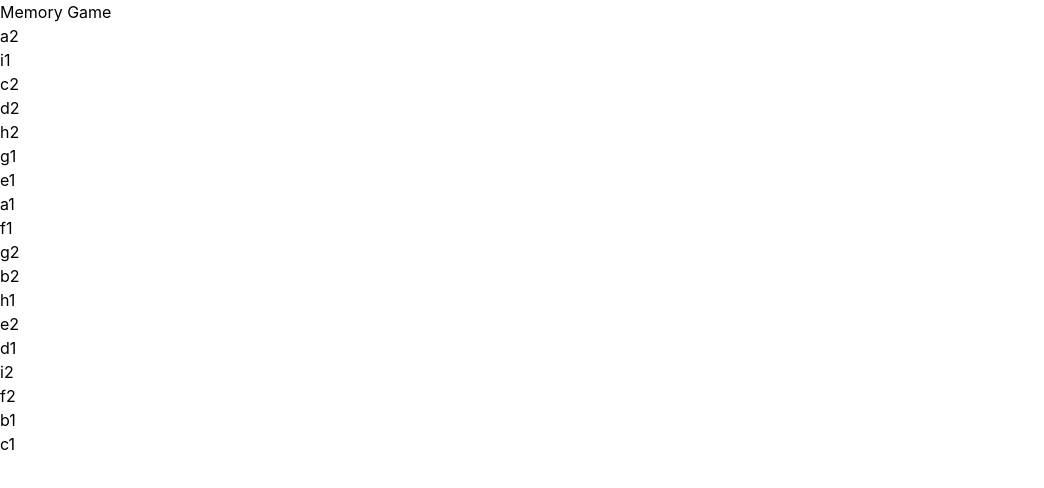
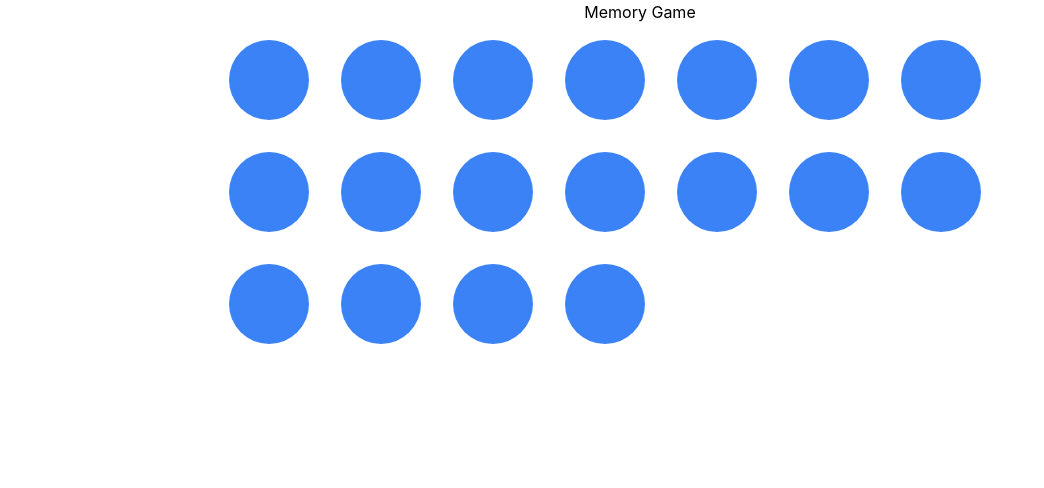
Before and after one commit to joshuascan/memory-game, a Next.js app: page / in a window 1280 px wide. Shown: the top 488 px of the page, without its empty margins (0-1044 px from the left). Built offline with nearby package versions, Linux system fonts and the light colour scheme.

Commit message:
adds show hide functionality

```diff
--- a/components/Board.tsx
+++ b/components/Board.tsx
@@ -1,9 +1,11 @@
 import { useEffect, useState } from "react";
 import { dataArray } from "../constants/data";
-import { Thing } from "../constants/data";
+import { GameObject } from "../constants/data";
 import Circle from "./Circle";
 
-const shuffle = (array: Thing[]) => {
+type Player = "Player 1" | "Player 2" | "Tie" | null;
+
+const shuffle = (array: GameObject[]) => {
   for (let i = array.length - 1; i > 0; i--) {
     let j = Math.floor(Math.random() * (i + 1));
     [array[i], array[j]] = [array[j], array[i]];
@@ -12,20 +14,68 @@ const shuffle = (array: Thing[]) => {
 };
 
 const Board = () => {
-  const [circles, setCircles] = useState<Thing[]>([]);
+  const [circles, setCircles] = useState<GameObject[]>();
+  const [currentPlayer, setCurrentPlayer] = useState<"Player 1" | "Player 2">(
+    "Player 1"
+  );
+  const [turn, setTurn] = useState<number>(1);
+  const [selections, setSelections] = useState<string[]>([]);
+  const [winner, setWinner] = useState<Player>(null);
+
+  const showCircle = (id: number) => {
+    const newData = circles?.map((circle) => {
+      if (id === circle.id) {
+        setSelections([...selections, circle.name]);
+        return { ...circle, hidden: false };
+      }
+      return circle;
+    });
+    setCircles(newData);
+  };
+
+  const takeTurn = (id: number) => {
+    if (turn <= 2) {
+      showCircle(id);
+      setTurn((prevState) => prevState + 1);
+    }
+  };
 
   useEffect(() => {
-    setCircles(shuffle(dataArray));
+    setCircles(dataArray);
   }, []);
 
+  useEffect(() => {
+    if (selections.length === 2) {
+      if (selections[0].slice(0, -1) === selections[1].slice(0, -1)) {
+        console.log("match");
+      } else {
+        console.log("no match");
+      }
+
+      const newData = circles?.map((circle) => {
+        if (circle.hidden === false) {
+          return { ...circle, hidden: true };
+        }
+        return circle;
+      });
+
+      setTimeout(() => {
+        setCircles(newData);
+        setTurn(1);
+        setSelections([]);
+      }, 2000);
+    }
+  }, [circles, selections]);
+
   return (
-    <div>
-      {circles.map((circle: Thing) => (
+    <div className="flex flex-wrap w-2/3">
+      {circles?.map((circle: GameObject) => (
         <Circle
           key={circle.id}
           id={circle.id}
           name={circle.name}
-          onClick={() => console.log("click")}
+          hidden={circle.hidden}
+          onClick={() => takeTurn(circle.id)}
         />
       ))}
     </div>
--- a/components/Circle.tsx
+++ b/components/Circle.tsx
@@ -1,13 +1,28 @@
 const Circle = ({
   id,
   name,
+  hidden,
   onClick,
 }: {
   id: number;
   name: string;
+  hidden: boolean;
   onClick: () => void;
 }) => {
-  return <div>{name}</div>;
+  return (
+    <div
+      onClick={onClick}
+      className="bg-blue-500 border-black rounded-full m-4"
+    >
+      <div
+        className={`p-4 w-20 h-20 rounded-full bg-red-300 ${
+          hidden === true ? "invisible" : "visible"
+        }`}
+      >
+        <p>{name}</p>
+      </div>
+    </div>
+  );
 };
 
 export default Circle;
--- a/constants/data.tsx
+++ b/constants/data.tsx
@@ -1,25 +1,26 @@
-export interface Thing {
+export interface GameObject {
   id: number;
   name: string;
+  hidden: boolean;
 }
 
-export const dataArray: Thing[] = [
-  { id: 0, name: "a1" },
-  { id: 1, name: "a2" },
-  { id: 2, name: "b1" },
-  { id: 3, name: "b2" },
-  { id: 4, name: "c1" },
-  { id: 5, name: "c2" },
-  { id: 6, name: "d1" },
-  { id: 7, name: "d2" },
-  { id: 8, name: "e1" },
-  { id: 9, name: "e2" },
-  { id: 10, name: "f1" },
-  { id: 11, name: "f2" },
-  { id: 12, name: "g1" },
-  { id: 13, name: "g2" },
-  { id: 14, name: "h1" },
-  { id: 15, name: "h2" },
-  { id: 16, name: "i1" },
-  { id: 17, name: "i2" },
+export const dataArray: GameObject[] = [
+  { id: 0, name: "a1", hidden: true },
+  { id: 1, name: "a2", hidden: true },
+  { id: 2, name: "b1", hidden: true },
+  { id: 3, name: "b2", hidden: true },
+  { id: 4, name: "c1", hidden: true },
+  { id: 5, name: "c2", hidden: true },
+  { id: 6, name: "d1", hidden: true },
+  { id: 7, name: "d2", hidden: true },
+  { id: 8, name: "e1", hidden: true },
+  { id: 9, name: "e2", hidden: true },
+  { id: 10, name: "f1", hidden: true },
+  { id: 11, name: "f2", hidden: true },
+  { id: 12, name: "g1", hidden: true },
+  { id: 13, name: "g2", hidden: true },
+  { id: 14, name: "h1", hidden: true },
+  { id: 15, name: "h2", hidden: true },
+  { id: 16, name: "i1", hidden: true },
+  { id: 17, name: "i2", hidden: true },
 ];
--- a/pages/index.tsx
+++ b/pages/index.tsx
@@ -11,7 +11,7 @@ const Home: NextPage = () => {
         <link rel="icon" href="/favicon.ico" />
       </Head>
 
-      <div>
+      <div className="flex items-center flex-col">
         <h1>Memory Game</h1>
         <Board />
       </div>
```
